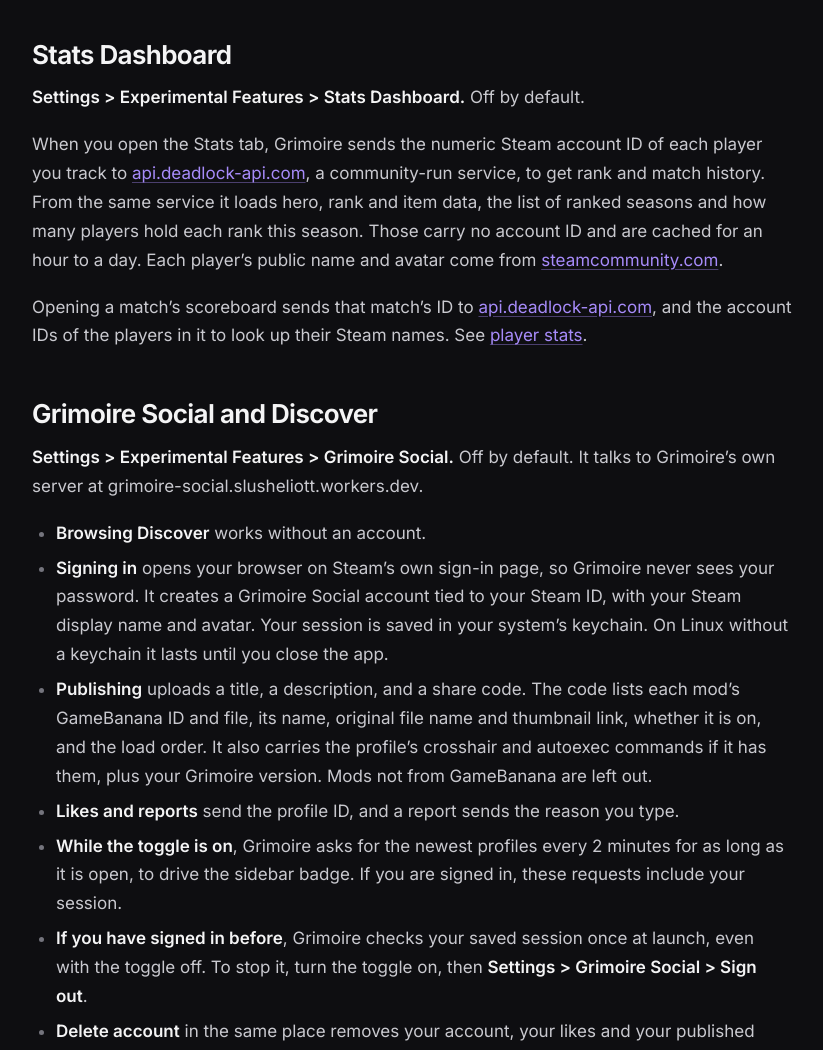
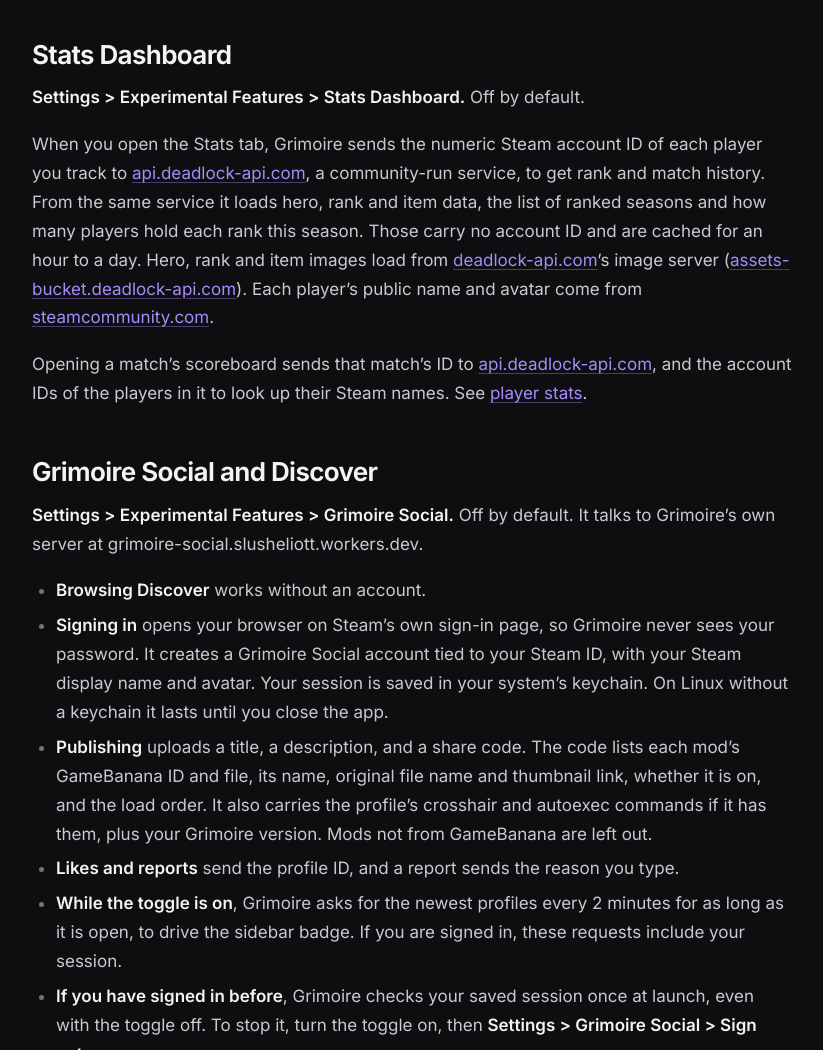
Before and after one commit to Slush97/grimoire-site, an Astro site: page /docs/privacy in a window 1280 px wide. Shown: the part 2300-3350 px from the top of the page, without its empty margins (336-1159 px from the left). Built offline with nearby package versions, Linux system fonts and the light colour scheme; Astro itself is replaced by a stand-in of ours.

Commit message:
docs(privacy): name the image server Stats artwork loads from

```diff
--- a/src/content/docs/privacy.md
+++ b/src/content/docs/privacy.md
@@ -47,7 +47,7 @@ Three opt-in features below also run at launch once you turn them on: the Grimoi
 
 **Settings > Experimental Features > Stats Dashboard.** Off by default.
 
-When you open the Stats tab, Grimoire sends the numeric Steam account ID of each player you track to api.deadlock-api.com, a community-run service, to get rank and match history. From the same service it loads hero, rank and item data, the list of ranked seasons and how many players hold each rank this season. Those carry no account ID and are cached for an hour to a day. Each player's public name and avatar come from steamcommunity.com.
+When you open the Stats tab, Grimoire sends the numeric Steam account ID of each player you track to api.deadlock-api.com, a community-run service, to get rank and match history. From the same service it loads hero, rank and item data, the list of ranked seasons and how many players hold each rank this season. Those carry no account ID and are cached for an hour to a day. Hero, rank and item images load from deadlock-api.com's image server (assets-bucket.deadlock-api.com). Each player's public name and avatar come from steamcommunity.com.
 
 Opening a match's scoreboard sends that match's ID to api.deadlock-api.com, and the account IDs of the players in it to look up their Steam names. See [player stats](/docs/stats).
 
```
